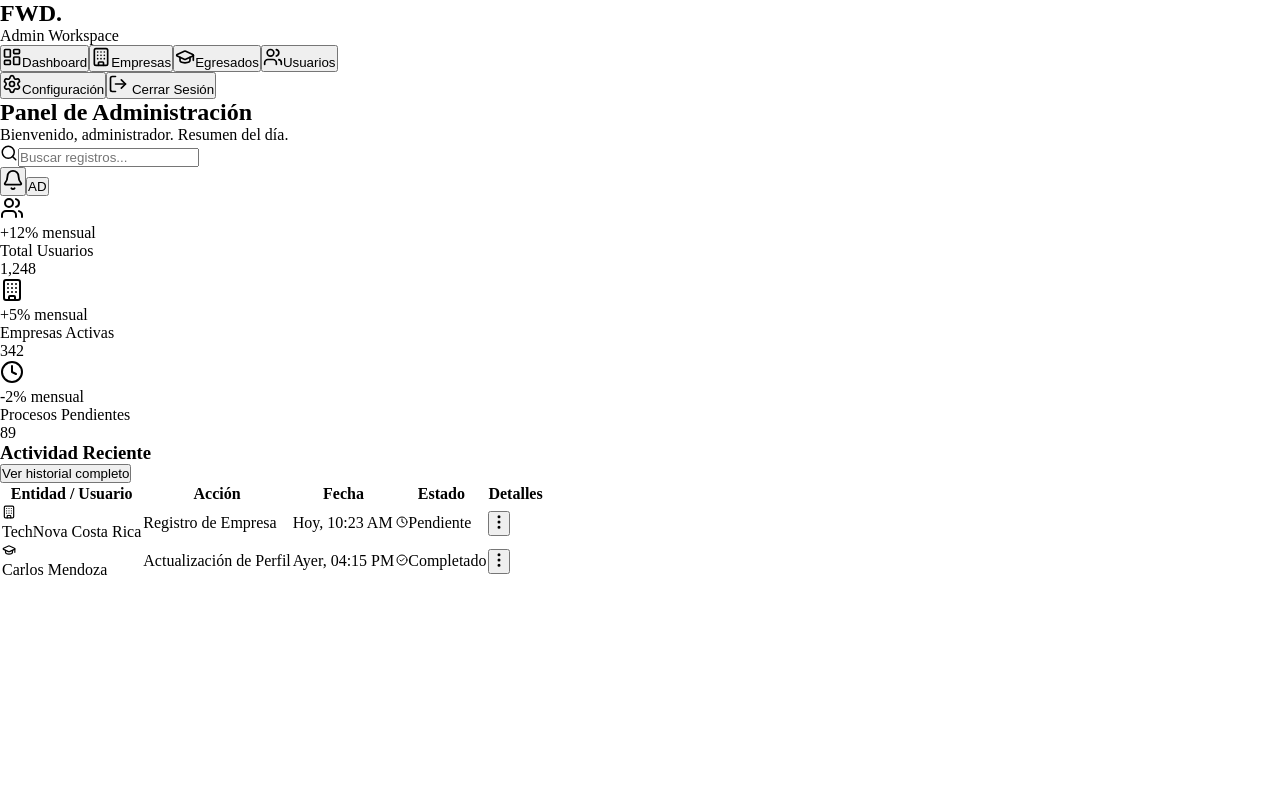
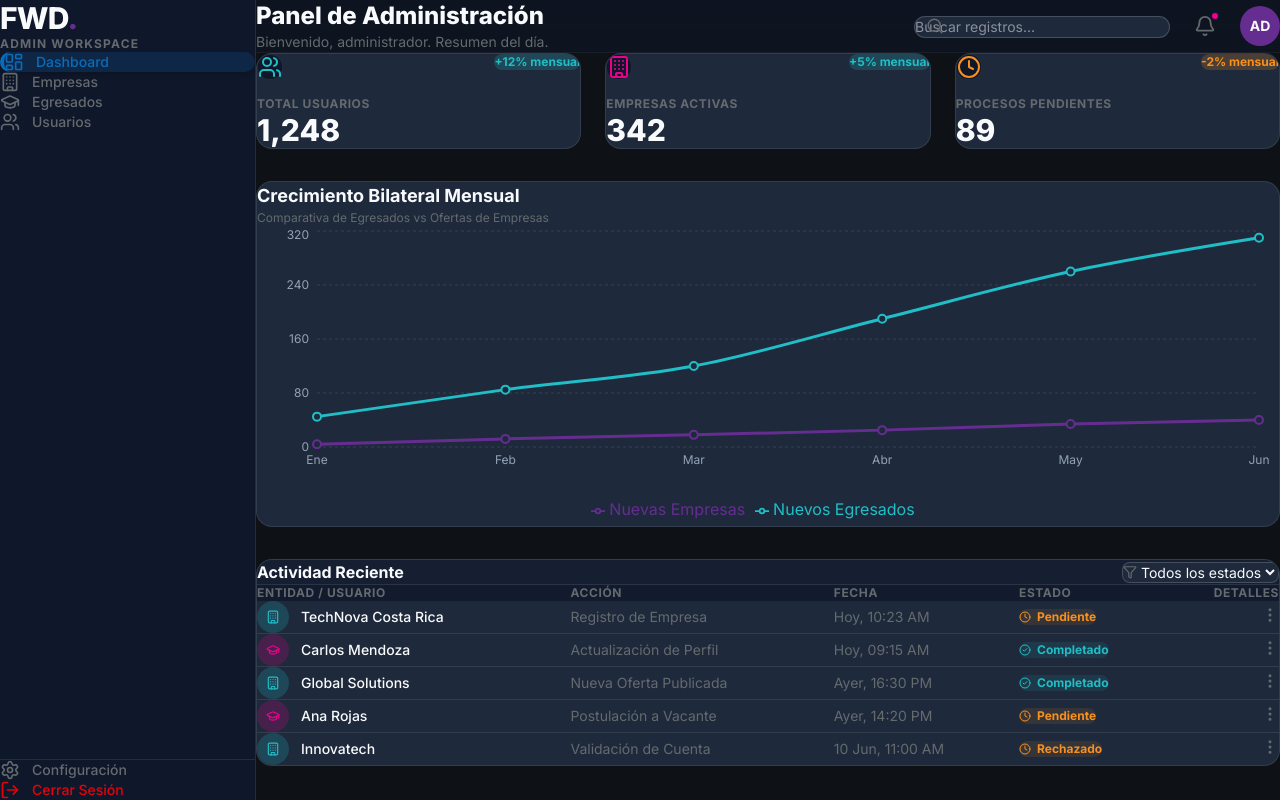
Before and after one commit to keylorforward-prog/Grupo-5-FWD-Marketplace, a React (Vite) app in the folder Frontend/: page /admin in a window 1280 px wide. Built offline with nearby package versions, Linux system fonts and the light colour scheme.

Commit message:
feat: integrar Recharts, Mock API y tabla con filtrado dinamico en AdminProfile

```diff
--- a/Frontend/package.json
+++ b/Frontend/package.json
@@ -20,6 +20,7 @@
     "react-dom": "^19.2.6",
     "react-icons": "^5.6.0",
     "react-router-dom": "^7.16.0",
+    "recharts": "^3.8.1",
     "tailwindcss": "^4.3.0"
   },
   "devDependencies": {
--- a/Frontend/src/main.jsx
+++ b/Frontend/src/main.jsx
@@ -1,5 +1,6 @@
 import { StrictMode } from 'react'
 import { createRoot } from 'react-dom/client'
+import './index.css' // <--- ESTA LÍNEA ES LA QUE FALTA
 import App from './App.jsx'
 import { AuthProvider } from './context/AuthContext'
 
--- a/Frontend/src/pages/admin/AdminProfile.jsx
+++ b/Frontend/src/pages/admin/AdminProfile.jsx
@@ -1,4 +1,4 @@
-import { useState } from 'react';
+import { useState, useEffect, useMemo } from 'react';
 import {
   LayoutDashboard,
   Users,
@@ -9,16 +9,104 @@ import {
   Search,
   Bell,
   MoreVertical,
-  Clock
+  Clock,
+  AlertCircle,
+  Filter
 } from 'lucide-react';
+import {
+  LineChart,
+  Line,
+  XAxis,
+  YAxis,
+  CartesianGrid,
+  Tooltip,
+  ResponsiveContainer,
+  Legend
+} from 'recharts';
 
-// Importación de módulos aislados (Corregido para coincidir con la carpeta "components" en minúscula)
 import SidebarItem from '../../components/SidebarItem';
 import StatCard from '../../components/StatCard';
 import StatusBadge from '../../components/StatusBadge';
 
+// ============================================================================
+// MOCK API (Contrato de Datos Expandido)
+// ============================================================================
+const fetchDashboardData = async () => {
+  await new Promise((resolve) => setTimeout(resolve, 1500));
+
+  return {
+    stats: {
+      totalUsuarios: "1,248",
+      empresasActivas: "342",
+      procesosPendientes: "89"
+    },
+    chartData: [
+      { month: 'Ene', egresados: 45, empresas: 4 },
+      { month: 'Feb', egresados: 85, empresas: 12 },
+      { month: 'Mar', egresados: 120, empresas: 18 },
+      { month: 'Abr', egresados: 190, empresas: 25 },
+      { month: 'May', egresados: 260, empresas: 34 },
+      { month: 'Jun', egresados: 310, empresas: 40 },
+    ],
+    recentActivity: [
+      { id: 'ACT-001', type: 'empresa', name: 'TechNova Costa Rica', action: 'Registro de Empresa', date: 'Hoy, 10:23 AM', status: 'Pendiente' },
+      { id: 'ACT-002', type: 'egresado', name: 'Carlos Mendoza', action: 'Actualización de Perfil', date: 'Hoy, 09:15 AM', status: 'Completado' },
+      { id: 'ACT-003', type: 'empresa', name: 'Global Solutions', action: 'Nueva Oferta Publicada', date: 'Ayer, 16:30 PM', status: 'Completado' },
+      { id: 'ACT-004', type: 'egresado', name: 'Ana Rojas', action: 'Postulación a Vacante', date: 'Ayer, 14:20 PM', status: 'Pendiente' },
+      { id: 'ACT-005', type: 'empresa', name: 'Innovatech', action: 'Validación de Cuenta', date: '10 Jun, 11:00 AM', status: 'Rechazado' },
+    ]
+  };
+};
+
 export default function AdminProfile() {
   const [activeMenu, setActiveMenu] = useState('dashboard');
+  const [isLoading, setIsLoading] = useState(true);
+  const [error, setError] = useState(null);
+  const [dashboardData, setDashboardData] = useState(null);
+
+  // Estado para el filtro de la tabla
+  const [statusFilter, setStatusFilter] = useState('Todos');
+
+  useEffect(() => {
+    const loadData = async () => {
+      try {
+        setIsLoading(true);
+        setError(null);
+        const data = await fetchDashboardData();
+        setDashboardData(data);
+      } catch (err) {
+        console.error("Error al cargar datos del dashboard:", err);
+        setError("No se pudo conectar con el servidor. Por favor, reintente más tarde.");
+      } finally {
+        setIsLoading(false);
+      }
+    };
+
+    loadData();
+  }, []);
+
+  // Filtrado optimizado en el cliente O(N)
+  const filteredActivity = useMemo(() => {
+    if (!dashboardData?.recentActivity) return [];
+    if (statusFilter === 'Todos') return dashboardData.recentActivity;
+    return dashboardData.recentActivity.filter(item => item.status === statusFilter);
+  }, [dashboardData, statusFilter]);
+
+  // Helper para renderizar iconos dinámicamente según la entidad
+  const renderEntityIcon = (type) => {
+    if (type === 'empresa') {
+      return (
+        <div className="w-8 h-8 rounded-full bg-accent/20 flex items-center justify-center text-accent">
+          <Building size={14} />
+        </div>
+      );
+    }
+    return (
+      <div className="w-8 h-8 rounded-full bg-magenta/20 flex items-center justify-center text-magenta">
+        <GraduationCap size={14} />
+      </div>
+    );
+  };
 
   return (
     <div className="flex h-screen w-full bg-ink-strong text-canvas font-body overflow-hidden">
@@ -86,18 +174,82 @@ export default function AdminProfile() {
         {/* Cuerpo del Dashboard */}
         <div className="p-10 flex flex-col gap-8">
 
+          {error && (
+            <div className="bg-destructive/10 border border-destructive/20 text-destructive px-6 py-4 rounded-xl flex items-center gap-3">
+              <AlertCircle size={20} />
+              <p className="text-sm font-medium">{error}</p>
+            </div>
+          )}
+
           {/* Métricas (StatCards) */}
           <section className="grid grid-cols-1 md:grid-cols-3 gap-6">
-            <StatCard title="Total Usuarios" value="1,248" icon={Users} trend="+12% mensual" isPositive={true} colorClass="text-accent" />
-            <StatCard title="Empresas Activas" value="342" icon={Building} trend="+5% mensual" isPositive={true} colorClass="text-magenta" />
-            <StatCard title="Procesos Pendientes" value="89" icon={Clock} trend="-2% mensual" isPositive={false} colorClass="text-warning" />
+            {isLoading ? (
+              <>
+                {[1, 2, 3].map((i) => (
+                  <div key={i} className="h-32 bg-[#1e293b] rounded-2xl animate-pulse border border-border/5"></div>
+                ))}
+              </>
+            ) : (
+              <>
+                <StatCard title="Total Usuarios" value={dashboardData?.stats.totalUsuarios} icon={Users} trend="+12% mensual" isPositive={true} colorClass="text-accent" />
+                <StatCard title="Empresas Activas" value={dashboardData?.stats.empresasActivas} icon={Building} trend="+5% mensual" isPositive={true} colorClass="text-magenta" />
+                <StatCard title="Procesos Pendientes" value={dashboardData?.stats.procesosPendientes} icon={Clock} trend="-2% mensual" isPositive={false} colorClass="text-warning" />
+              </>
+            )}
+          </section>
+
+          {/* Gráfico Analítico */}
+          <section className="bg-[#1e293b] border border-border/10 rounded-2xl shadow-elevated p-6 flex flex-col">
+            <div className="flex justify-between items-center mb-6">
+              <div>
+                <h3 className="font-bold text-canvas text-lg">Crecimiento Bilateral Mensual</h3>
+                <p className="text-xs text-ink-muted mt-1">Comparativa de Egresados vs Ofertas de Empresas</p>
+              </div>
+            </div>
+
+            {isLoading ? (
+              <div className="h-[300px] w-full bg-[#0f172a]/50 rounded-xl animate-pulse flex items-center justify-center">
+                <span className="text-ink-muted text-sm font-medium">Cargando métricas...</span>
+              </div>
+            ) : (
+              <div className="h-[300px] w-full">
+                <ResponsiveContainer width="100%" height="100%">
+                  <LineChart data={dashboardData?.chartData} margin={{ top: 5, right: 20, bottom: 5, left: 0 }}>
+                    <CartesianGrid strokeDasharray="3 3" stroke="#334155" vertical={false} />
+                    <XAxis dataKey="month" stroke="#94a3b8" tick={{ fill: '#94a3b8', fontSize: 12 }} axisLine={false} tickLine={false} />
+                    <YAxis stroke="#94a3b8" tick={{ fill: '#94a3b8', fontSize: 12 }} axisLine={false} tickLine={false} />
+                    <Tooltip contentStyle={{ backgroundColor: '#0f172a', borderColor: '#1e293b', borderRadius: '0.75rem', color: '#fff' }} itemStyle={{ fontWeight: 'bold' }} />
+                    <Legend wrapperStyle={{ paddingTop: '20px' }} />
+                    <Line type="monotone" dataKey="egresados" name="Nuevos Egresados" stroke="#20bec6" strokeWidth={3} dot={{ r: 4, strokeWidth: 2, fill: '#1e293b' }} activeDot={{ r: 6, stroke: '#20bec6', strokeWidth: 2, fill: '#fff' }} />
+                    <Line type="monotone" dataKey="empresas" name="Nuevas Empresas" stroke="#662d91" strokeWidth={3} dot={{ r: 4, strokeWidth: 2, fill: '#1e293b' }} activeDot={{ r: 6, stroke: '#662d91', strokeWidth: 2, fill: '#fff' }} />
+                  </LineChart>
+                </ResponsiveContainer>
+              </div>
+            )}
           </section>
 
           {/* Tabla de Actividad Reciente */}
           <section className="bg-[#1e293b] border border-border/10 rounded-2xl shadow-elevated overflow-hidden flex flex-col">
             <div className="px-6 py-5 border-b border-border/10 flex justify-between items-center bg-[#0f172a]/50">
               <h3 className="font-bold text-canvas">Actividad Reciente</h3>
-              <button className="text-sm font-medium text-accent hover:text-canvas transition-colors">Ver historial completo</button>
+
+              {/* Controles de Filtro */}
+              <div className="flex items-center gap-3">
+                <div className="flex items-center bg-[#1e293b] rounded-lg border border-border/20 px-2 py-1">
+                  <Filter size={14} className="text-ink-muted mr-2" />
+                  <select
+                    className="bg-transparent text-sm text-canvas outline-none focus:ring-0 cursor-pointer"
+                    value={statusFilter}
+                    onChange={(e) => setStatusFilter(e.target.value)}
+                    disabled={isLoading}
+                  >
+                    <option value="Todos">Todos los estados</option>
+                    <option value="Pendiente">Pendientes</option>
+                    <option value="Completado">Completados</option>
+                    <option value="Rechazado">Rechazados</option>
+                  </select>
+                </div>
+              </div>
             </div>
 
             <div className="overflow-x-auto">
@@ -112,34 +264,49 @@ export default function AdminProfile() {
                   </tr>
                 </thead>
                 <tbody className="divide-y divide-border/10">
-                  <tr className="hover:bg-[#0f172a]/40 transition-colors group cursor-pointer">
+                  {isLoading ? (
+                    // Skeletons de la tabla
+                    [1, 2, 3].map((i) => (
+                      <tr key={`skeleton-${i}`}>
+                        <td className="px-6 py-4"><div className="h-6 w-32 bg-[#0f172a] rounded animate-pulse"></div></td>
+                        <td className="px-6 py-4"><div className="h-6 w-40 bg-[#0f172a] rounded animate-pulse"></div></td>
+                        <td className="px-6 py-4"><div className="h-6 w-24 bg-[#0f172a] rounded animate-pulse"></div></td>
+                        <td className="px-6 py-4"><div className="h-6 w-20 bg-[#0f172a] rounded animate-pulse"></div></td>
+                        <td className="px-6 py-4 flex justify-end"><div className="h-6 w-6 bg-[#0f172a] rounded-full animate-pulse"></div></td>
+                      </tr>
+                    ))
+                  ) : filteredActivity.length > 0 ? (
+                    // Renderizado Dinámico
+                    filteredActivity.map((item) => (
+                      <tr key={item.id} className="hover:bg-[#0f172a]/40 transition-colors group cursor-pointer">
                         <td className="px-6 py-4 font-medium flex items-center gap-3">
-                      <div className="w-8 h-8 rounded-full bg-accent/20 flex items-center justify-center text-accent">
-                        <Building size={14} />
-                      </div>
-                      TechNova Costa Rica
+                          {renderEntityIcon(item.type)}
+                          {item.name}
                         </td>
-                    <td className="px-6 py-4 text-ink-muted group-hover:text-canvas transition-colors">Registro de Empresa</td>
-                    <td className="px-6 py-4 text-ink-muted">Hoy, 10:23 AM</td>
-                    <td className="px-6 py-4"><StatusBadge status="Pendiente" /></td>
+                        <td className="px-6 py-4 text-ink-muted group-hover:text-canvas transition-colors">{item.action}</td>
+                        <td className="px-6 py-4 text-ink-muted">{item.date}</td>
+                        <td className="px-6 py-4"><StatusBadge status={item.status} /></td>
                         <td className="px-6 py-4 flex justify-end">
-                      <button className="text-ink-muted hover:text-accent transition-colors p-2 rounded-full hover:bg-accent/10"><MoreVertical size={18} /></button>
+                          <button
+                            className="text-ink-muted hover:text-accent transition-colors p-2 rounded-full hover:bg-accent/10"
+                            onClick={(e) => {
+                              e.stopPropagation();
+                              console.log(`Abriendo detalles de ${item.id}`);
+                            }}
+                          >
+                            <MoreVertical size={18} />
+                          </button>
                         </td>
                       </tr>
-                  <tr className="hover:bg-[#0f172a]/40 transition-colors group cursor-pointer">
-                    <td className="px-6 py-4 font-medium flex items-center gap-3">
-                      <div className="w-8 h-8 rounded-full bg-magenta/20 flex items-center justify-center text-magenta">
-                        <GraduationCap size={14} />
-                      </div>
-                      Carlos Mendoza
-                    </td>
-                    <td className="px-6 py-4 text-ink-muted group-hover:text-canvas transition-colors">Actualización de Perfil</td>
-                    <td className="px-6 py-4 text-ink-muted">Ayer, 04:15 PM</td>
-                    <td className="px-6 py-4"><StatusBadge status="Completado" /></td>
-                    <td className="px-6 py-4 flex justify-end">
-                      <button className="text-ink-muted hover:text-accent transition-colors p-2 rounded-full hover:bg-accent/10"><MoreVertical size={18} /></button>
+                    ))
+                  ) : (
+                    // Estado vacío (Cuando el filtro no encuentra nada)
+                    <tr>
+                      <td colSpan="5" className="px-6 py-8 text-center text-ink-muted">
+                        No se encontraron registros para el estado "{statusFilter}".
                       </td>
                     </tr>
+                  )}
                 </tbody>
               </table>
             </div>
```
Also changed, not shown: 2 other files (tests, documents, lock files or other folders). Lines whose indentation alone changed are shown as unchanged.
